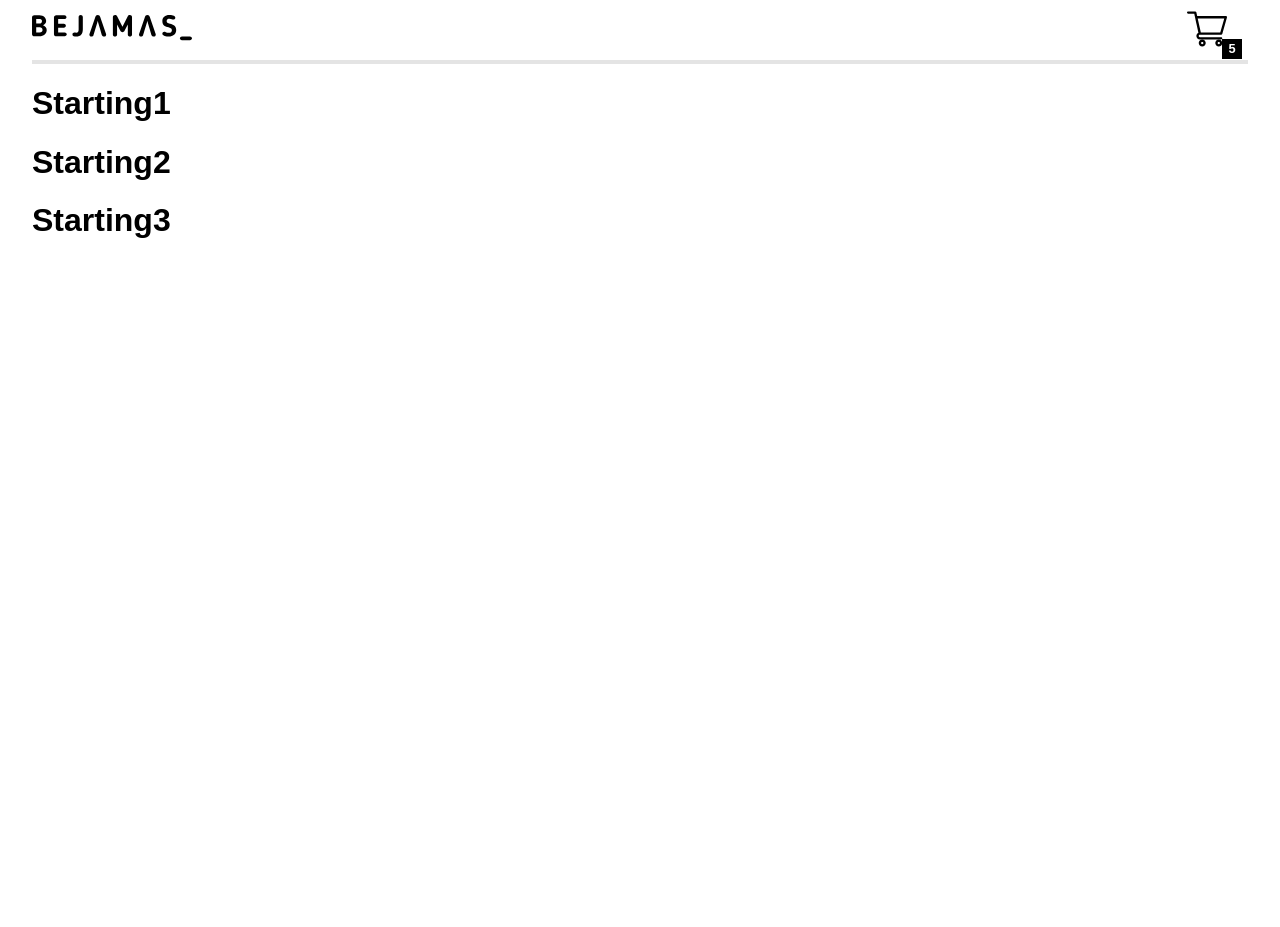
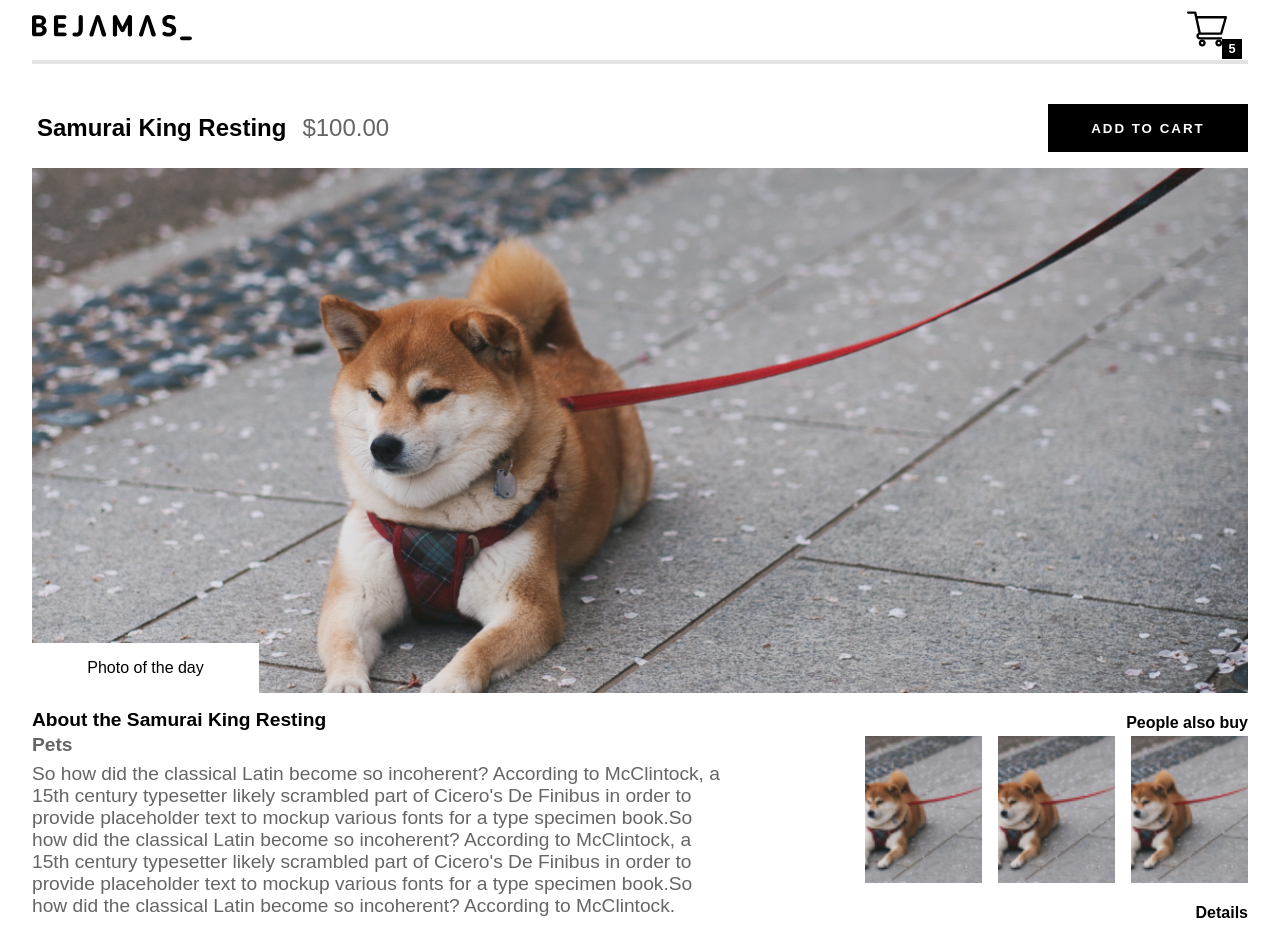
Before and after one commit to iamivansantana/PoC-e-commerce, a React (Create React App) app: page / in a window 1280 px wide. Shown: the top 927 px of the page. Before the commit the page ends 864 px from the top, so only its background shows below. Built offline with nearby package versions, Linux system fonts and the light colour scheme.

Commit message:
component coverPage complete

```diff
--- a/src/App.js
+++ b/src/App.js
@@ -1,4 +1,5 @@
 import React from 'react';
+import CoverPage from './components/coverPage/CoverPage';
 import NavBar from './components/NavBar/NavBar';
 import ArticlesState from './context/articlesContext/articlesState';
 
@@ -8,9 +9,7 @@ const App = () => {
         <ArticlesState>
           <NavBar />
           <div className="containerProject">
-            <h1>Starting1</h1>
-            <h1>Starting2</h1>
-            <h1>Starting3</h1>
+            <CoverPage />
           </div>
         </ArticlesState>
     </>
--- a/src/components/NavBar/NavBar.css
+++ b/src/components/NavBar/NavBar.css
@@ -1,7 +1,7 @@
 .navbarStyle{
     position: fixed;
     width: 95%;
-    max-width: 1700px;
+    max-width: 1295px;
     top: 0;
     height: 4rem;
     border-bottom: 4px solid var(--BackgroundColorThird);
--- /dev/null
+++ b/src/components/coverPage/CoverPage.css
@@ -0,0 +1,208 @@
+.containerCoverPage{
+    border-bottom: 4px solid var(--BackgroundColorThird);
+    padding: 2.5rem 0px 1rem 0px;
+}
+.displayGrid{
+    display: grid;
+    grid-template-columns: 1fr 1fr 1fr;
+    grid-template-rows: auto auto 1fr;
+    grid-template-areas:  "Tittle Tittle BtnAdd"
+                          "ImgPrimary ImgPrimary ImgPrimary"
+                          "Desc Desc AlsoBuy";
+    width: 100%;
+    height: 100%;
+  }
+  .coverTittle{
+    grid-area: Tittle;
+    /* background-color: turquoise; */
+
+    margin-left: 5px;
+    height: 3rem;
+
+    display:flex;
+    align-items: center;
+    font-size: 1.5rem;
+    font-weight: bold;
+
+  }
+  .coverPrice{
+      color: var(--textColorSecondary);
+      font-weight: lighter;
+      margin-left: 1rem;
+  }
+  .coverBtnAdd{
+    grid-area: BtnAdd;
+    /* background-color: rgb(224, 64, 216); */
+
+    margin-left: 5px;
+    height: 3rem;
+
+    display:flex;
+    align-items: center;
+    justify-content: flex-end;
+  }
+  .coverImgPrimary{
+    grid-area: ImgPrimary;
+    margin-top: 1rem;
+    width: 100%;
+    overflow: hidden;
+    position: relative;
+  }
+  .coverImgPrimary img {
+    width: 100%;
+    height: 100%;
+    object-fit: cover;
+    object-position: 50% 50%;
+  }
+  .coverDesc{
+    grid-area: Desc;
+    /* background-color: yellowgreen; */
+    margin-top: 1rem;
+
+    display: flex;
+    flex-direction: column;
+  }
+  .coverDescTittle{
+      font-size: 1.2rem;
+      color: var(--textColorPrimary);
+      font-weight: bolder;
+  }
+  .coverDescCategory{
+    font-size: 1.2rem;
+    color: var(--textColorSecondary);
+    font-weight: bolder;
+    margin-top: .2rem;
+    margin-bottom: .2rem;
+  }
+  .coverDescDescription{
+    font-size: 1.2rem;
+    color: var(--textColorSecondary);
+    font-weight: normal;
+    margin-top: .2rem;
+    margin-bottom: .2rem;
+    width: 85%;
+    text-align: left;
+  }
+
+
+  .coverAlsoBuy{
+      /* background-color: turquoise; */
+    grid-area: AlsoBuy;
+    margin-top: 1rem;
+
+    display: flex;
+    flex-direction: column;
+  }
+  .coverAlsoBuyContainter{
+      height: auto;
+      display: flex;
+      flex-direction: column;
+  }
+  .coverAlsoBuyContainterTittle{
+      height: 1.7rem;
+      color: var(--textColorPrimary);
+      font-weight: bold;
+
+      display: flex;
+      justify-content: right;
+      align-items: center;
+    }
+    .coverAlsoBuyContainterImages{
+        display: flex;
+        justify-content: right;
+        color: var(--textColorSecondary);
+  }
+  .coverAlsoBuyIMGS{
+        width: 117px;
+        height: 147px;
+        margin-left: 1rem;
+  }
+  .coverAlsoBuyIMGS img{
+    width: 100%;
+    height: 100%;
+    object-fit: cover;
+    object-position: 50% 50%;
+  }
+
+
+  .btnAddStyles{
+    min-width: 50%;
+    height: 100%;
+    background-color: var(--BackgroundColorSecondary);
+    border: none;
+    color: var(--BackgroundColorPrimary);
+    font-weight: bold;
+    letter-spacing: 2px;
+    transition: .3s ease-in-out;
+ }
+ .btnAddStyles:hover{
+    background-color: var(--BackgroundColorPrimary);
+    color: var(--BackgroundColorSecondary);
+    border: 4px solid var(--BackgroundColorSecondary);
+ }
+.coverBadge{
+    position:absolute;
+    bottom: 0;
+    width: 227px;
+    padding: 1rem 1.5rem 1rem 1.5rem;
+    background-color: var(--BackgroundColorPrimary);
+
+    display: flex;
+    justify-content: center;
+    align-items: center;
+
+}
+
+
+
+
+ @media (max-width:414px){
+
+    .displayGrid{
+        display: grid;
+        grid-template-columns: 1fr;
+        grid-template-rows: auto auto auto auto auto;
+        grid-template-areas:  "Tittle"
+                              "ImgPrimary"
+                              "BtnAdd"
+                              "Desc"
+                              "AlsoBuy";
+
+      }
+
+    .containerCoverPage{
+        padding: 2rem 0px 1rem 0px;
+    }
+    .coverBadge{
+        width: 50%;
+        padding: .5rem 1.5rem .5rem 1.5rem;
+    }
+
+    .coverBtnAdd{
+        margin-top: 1rem;
+        margin-left: 0px;
+    }
+    .btnAddStyles{
+        width: 100%;
+     }
+    .coverDescDescription{
+      width: 100%;
+    }
+
+
+    .coverAlsoBuyContainterTittle{
+        justify-content: left;
+      }
+      .coverAlsoBuyContainterImages{
+          justify-content: left;
+          overflow: hidden;
+    }
+
+    .coverAlsoBuyIMGS{
+        width: 33%;
+        height: 120px;
+        margin-left: 0rem;
+        margin-right: 5px;
+  }
+
+ }
--- /dev/null
+++ b/src/components/coverPage/CoverPage.js
@@ -0,0 +1,43 @@
+import React from 'react';
+import './CoverPage.css';
+
+const CoverPage = () => {
+    return (
+        <>
+            <div className="containerCoverPage">
+                <div className="displayGrid">
+                    <div className="coverTittle">Samurai King Resting<span className="coverPrice">$100.00</span></div>
+                    <div className="coverBtnAdd">
+                        <button className="btn btnAddStyles"  type="button">ADD TO CART</button>
+                    </div>
+                    <div className="coverImgPrimary">
+                        <div className="coverBadge">Photo of the day</div>
+                        <img src="\assets\e-commerce\perritoGrande.png" alt="PhotoOfTheDay"/>
+                    </div>
+                    <div className="coverDesc">
+                        <div className="coverDescTittle">About the Samurai King Resting</div>
+                        <div className="coverDescCategory">Pets</div>
+                        <div className="coverDescDescription">So how did the classical Latin become so incoherent? According to McClintock, a 15th century typesetter likely scrambled part of Cicero's De Finibus in order to provide placeholder text to mockup various fonts for a type specimen book.So how did the classical Latin become so incoherent? According to McClintock, a 15th century typesetter likely scrambled part of Cicero's De Finibus in order to provide placeholder text to mockup various fonts for a type specimen book.So how did the classical Latin become so incoherent? According to McClintock. </div>
+                    </div>
+                    <div className="coverAlsoBuy">
+                        <div className="coverAlsoBuyContainter">
+                            <div className="coverAlsoBuyContainterTittle">People also buy</div>
+                            <div className="coverAlsoBuyContainterImages">
+                                <div className="coverAlsoBuyIMGS"><img src="\assets\e-commerce\perrito.png" alt="PeopleAlsoBuy1"/></div>
+                                <div className="coverAlsoBuyIMGS"><img src="\assets\e-commerce\perrito.png" alt="PeopleAlsoBuy2"/></div>
+                                <div className="coverAlsoBuyIMGS"><img src="\assets\e-commerce\perrito.png" alt="PeopleAlsoBuy3"/></div>
+                            </div>
+                        </div>
+                        <div className="coverAlsoBuyContainter" style={{marginTop:'1rem'}}>
+                            <div className="coverAlsoBuyContainterTittle">Details</div>
+                            <div className="coverAlsoBuyContainterImages">Size: 1020 x 1020 pixel</div>
+                            <div className="coverAlsoBuyContainterImages">Size: 15 mb</div>
+                        </div>
+                    </div>
+                </div>
+            </div>
+        </>
+    )
+}
+
+export default CoverPage
--- a/src/index.css
+++ b/src/index.css
@@ -28,7 +28,7 @@ code {
   position: absolute;
   top: 4rem;
   width: 95%;
-  max-width: 1700px;
+  max-width: 1290px;
   min-height: 100vh;
   left: 50%;
   transform: translate(-50%);
```
Also changed, not shown: public/assets/e-commerce/perritoGrande.png (added).
